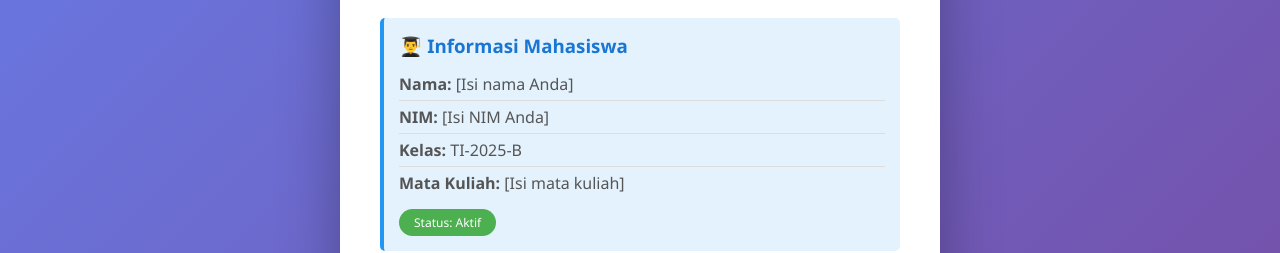
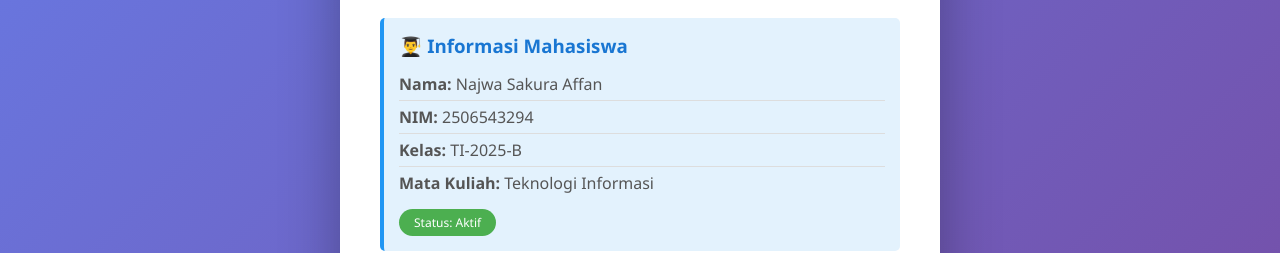
Before and after one commit to najwasakuraui-create/hahaha, a plain HTML site: page index.html in a window 1280 px wide. Shown: the part 399-652 px from the top of the page. Drawn offline with Linux system fonts and the light colour scheme.

Commit message:
Update index.html

```diff
--- a/index.html
+++ b/index.html
@@ -129,10 +129,10 @@
         <div class="student-info">
             <h3>👨‍🎓 Informasi Mahasiswa</h3>
             <ul>
-                <li><strong>Nama:</strong> [Isi nama Anda]</li>
-                <li><strong>NIM:</strong> [Isi NIM Anda]</li>
+                <li><strong>Nama:</strong> Najwa Sakura Affan</li>
+                <li><strong>NIM:</strong> 2506543294</li>
                 <li><strong>Kelas:</strong> TI-2025-B</li>
-                <li><strong>Mata Kuliah:</strong> [Isi mata kuliah]</li>
+                <li><strong>Mata Kuliah:</strong> Teknologi Informasi</li>
             </ul>
             <span class="badge">Status: Aktif</span>
         </div>
```
